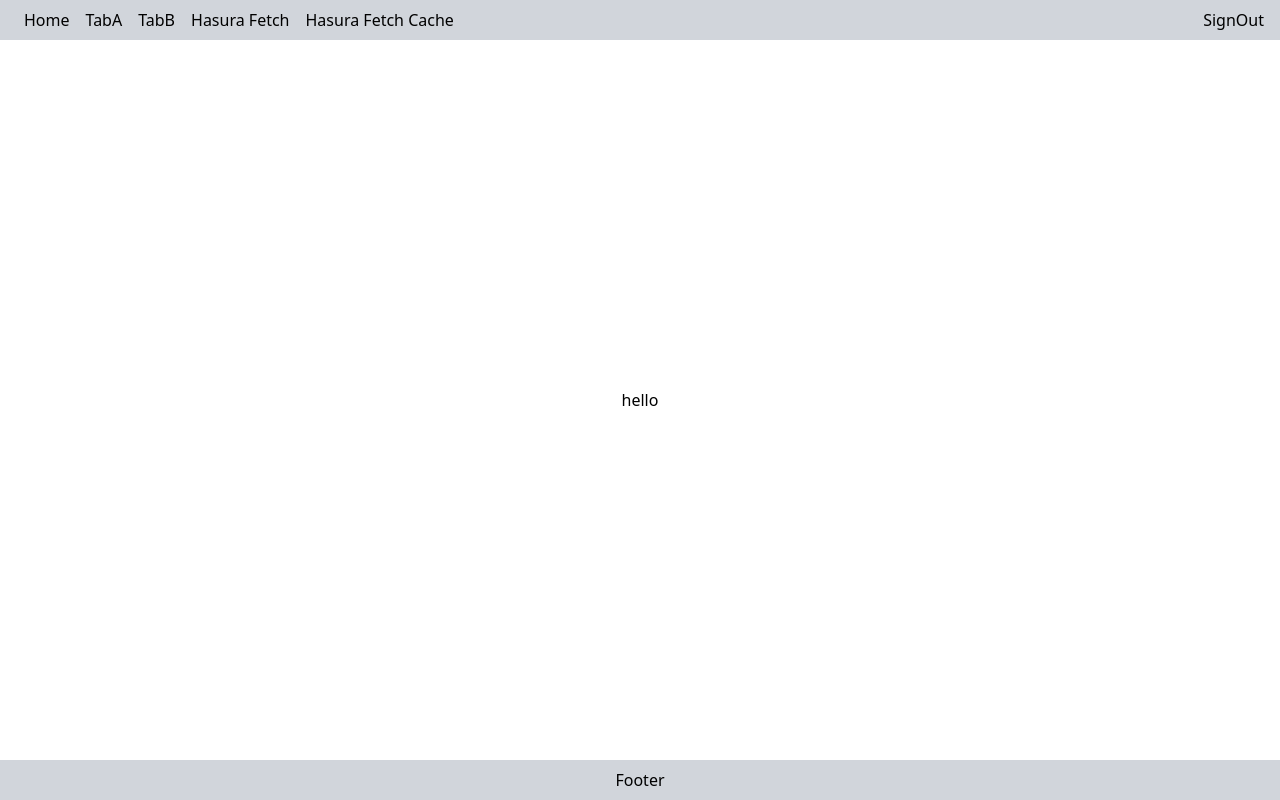
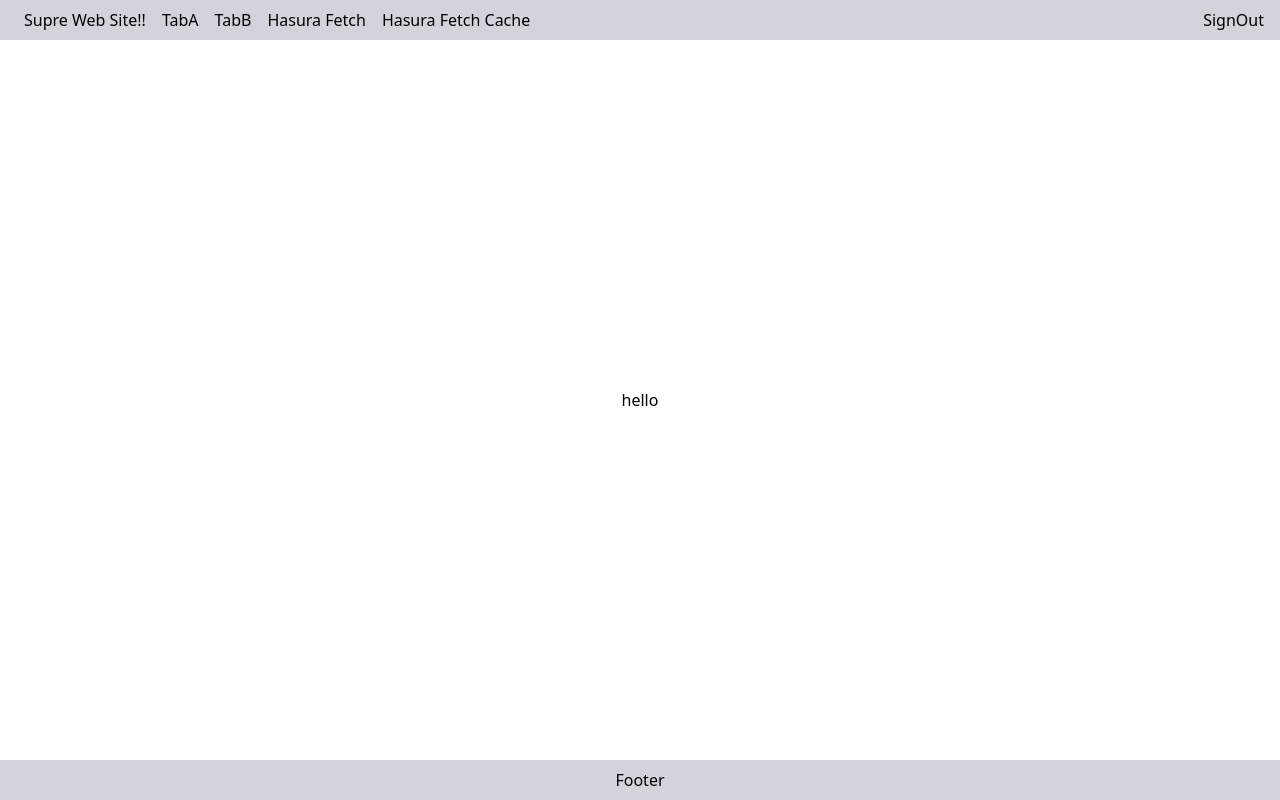
Before and after one commit to hironomiu/typescript-next-hasura, a Next.js app: page / in a window 1280 px wide. Built offline with nearby package versions, Linux system fonts and the light colour scheme; no server answers.

Commit message:
commited

```diff
--- a/cache/index.ts
+++ b/cache/index.ts
@@ -5,3 +5,4 @@ interface Memo {
 
 export const memoVar = makeVar<Memo[]>([])
 export const toggleVar = makeVar(false)
+export const serviceNameVar = makeVar('Supre Web Site!!')
--- a/components/Header.tsx
+++ b/components/Header.tsx
@@ -1,12 +1,15 @@
 import Link from 'next/link'
+import { useReactiveVar } from '@apollo/client'
+import { serviceNameVar } from '../cache'
 
 const Header = (): JSX.Element => {
+  const serviceName = useReactiveVar(serviceNameVar)
   return (
     <div className="flex flex-col bg-gray-300 w-screen">
       <header className="flex flex-row h-10 justify-between items-center">
         <div className="ml-4">
           <Link href="/">
-            <a className="px-2">Home</a>
+            <a className="px-2">{serviceName}</a>
           </Link>
           <Link href="/tab-a">
             <a className="px-2">TabA</a>
--- a/lib/apolloClient.ts
+++ b/lib/apolloClient.ts
@@ -7,7 +7,7 @@ import {
 } from '@apollo/client'
 import 'cross-fetch/polyfill'
 
-export const APOLLO_STATE_PROP_NAME = '__APOLLO_STATE__'
+// export const APOLLO_STATE_PROP_NAME = '__APOLLO_STATE__'
 
 let apolloClient: ApolloClient<NormalizedCacheObject> | undefined
 
```
